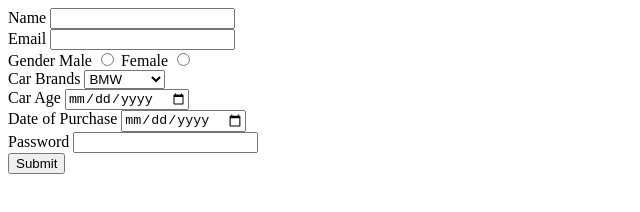
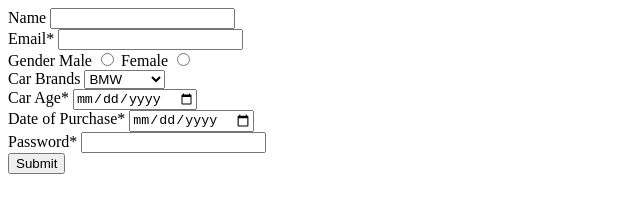
Before and after one commit to acciojob/car-insurance-form-Gopalptl1405, a website: page main.html in a window 1280 px wide. Shown: the whole page, without its empty margins (0-640 px from the left). Drawn offline with Linux system fonts and the light colour scheme.

Commit message:
Adding correct new car insurance form

```diff
--- a/main.html
+++ b/main.html
@@ -11,7 +11,7 @@
 		<label for="name">Name</label>
 		<input type="text" id="name">
 		<br>
-		<label for="email">Email</label>
+		<label for="email">Email*</label>
 		<input type="email" name="email" id="email" required>
 		<br>
 		<label for="gender">Gender</label>
@@ -28,13 +28,13 @@
 			<option value="Mercedez">Mercedez</option>
 		</select>
 		<br>
-		<label for="Car Age">Car Age</label>
+		<label for="Car Age">Car Age*</label>
 		<input type="date" name="Car Age" id="carage" required>
 		<br>
-		<label for="Date of Purchase">Date of Purchase</label>
+		<label for="Date of Purchase">Date of Purchase*</label>
 		<input type="date" name="Date of Purchase" id="dop" required>
 		<br>
-		<label for="password">Password</label>
+		<label for="password">Password*</label>
 		<input type="password" name="password" id="password" required>
 		<br>
 		<input type="submit">
```
